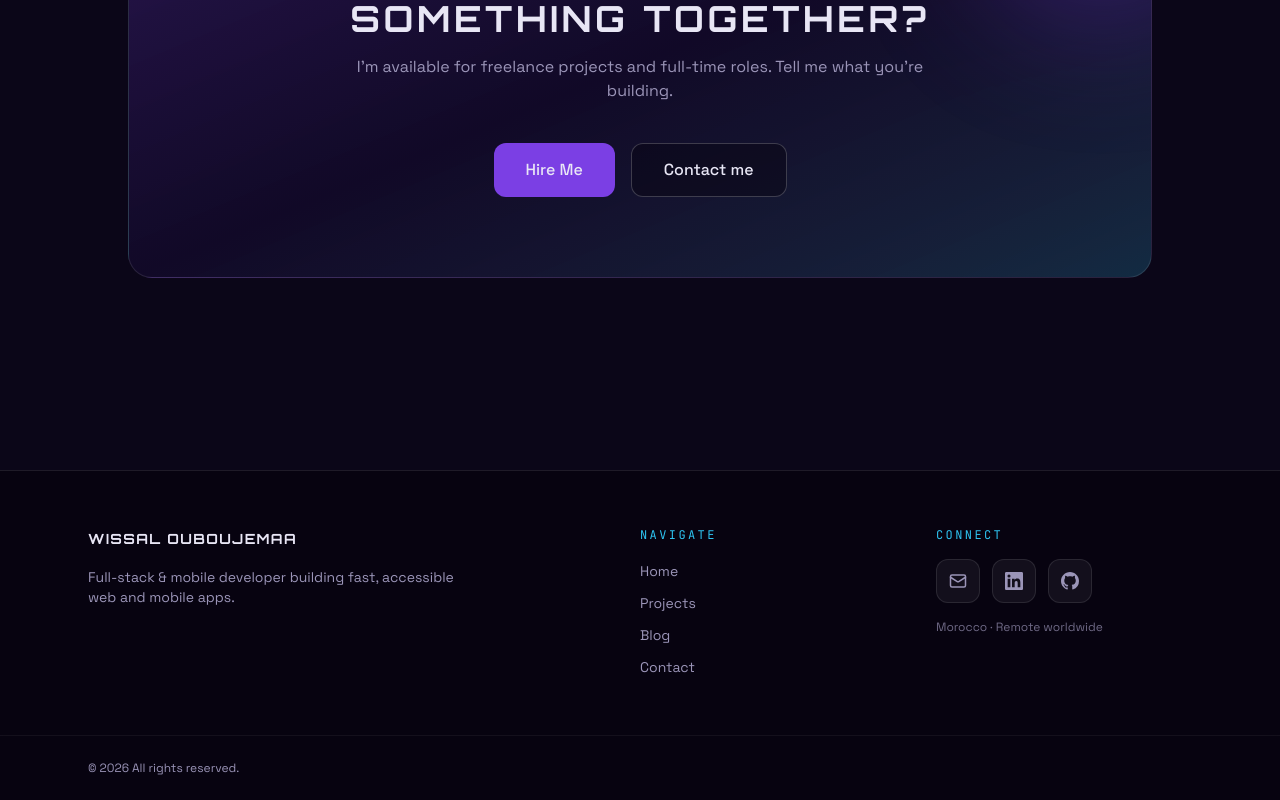
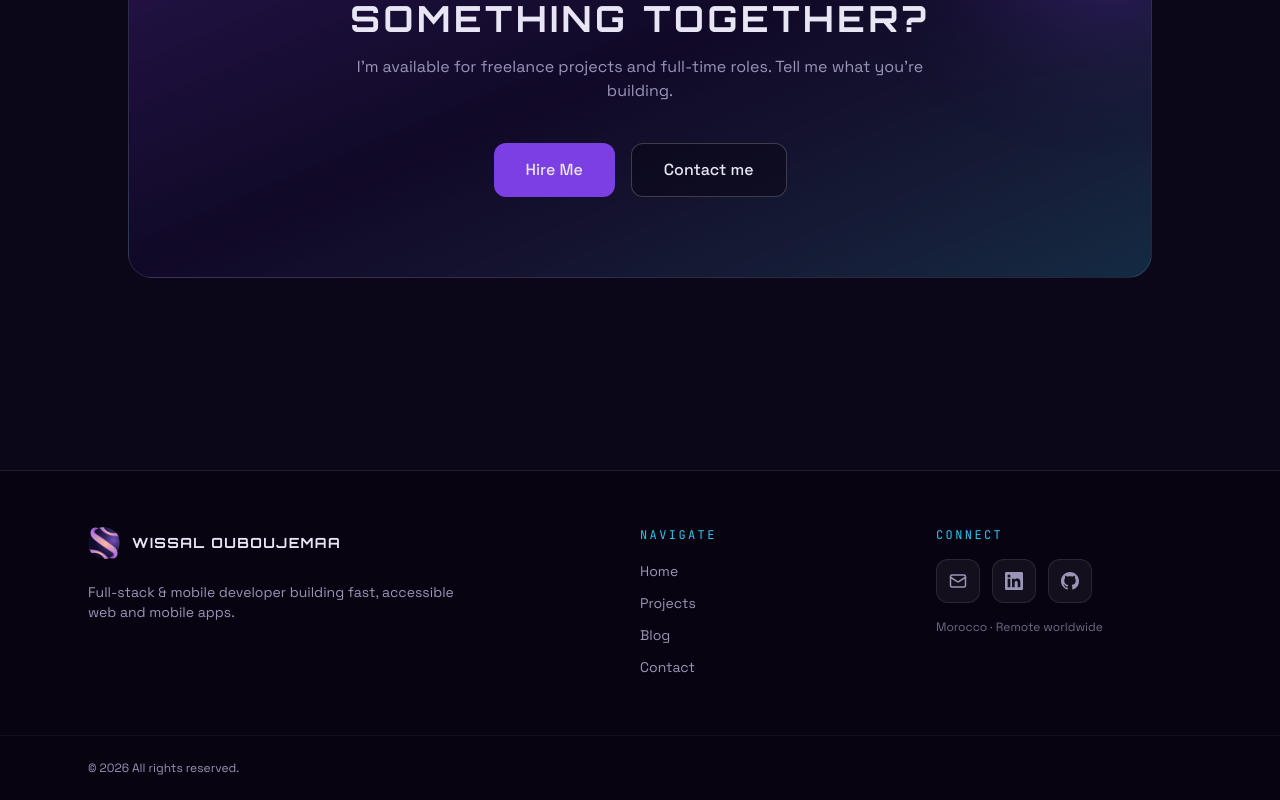
Before and after one commit to wiissal/wiissal-portfolio, a Next.js app: page / in a window 1280 px wide. Shown: the part 2573-3373 px from the top of the page. Built offline with nearby package versions, Linux system fonts and the light colour scheme.

Commit message:
fix(footer): restore logo images

```diff
--- a/src/components/Footer.jsx
+++ b/src/components/Footer.jsx
@@ -1,4 +1,4 @@
-
+import Image from "next/image"
 import Link from "next/link";
 import SocialLinks from "./SocialLinks";
 
@@ -18,7 +18,7 @@ export default function Footer() {
         {/* brand */}
         <div>
           <Link href="/" className="inline-flex items-center gap-3">
-
+            <Image src="/logo.webp" alt="" width={32} height={32} className="h-8 w-8" />
             <span className="font-display text-sm font-bold tracking-widest">
               WISSAL OUBOUJEMAA
             </span>
```
